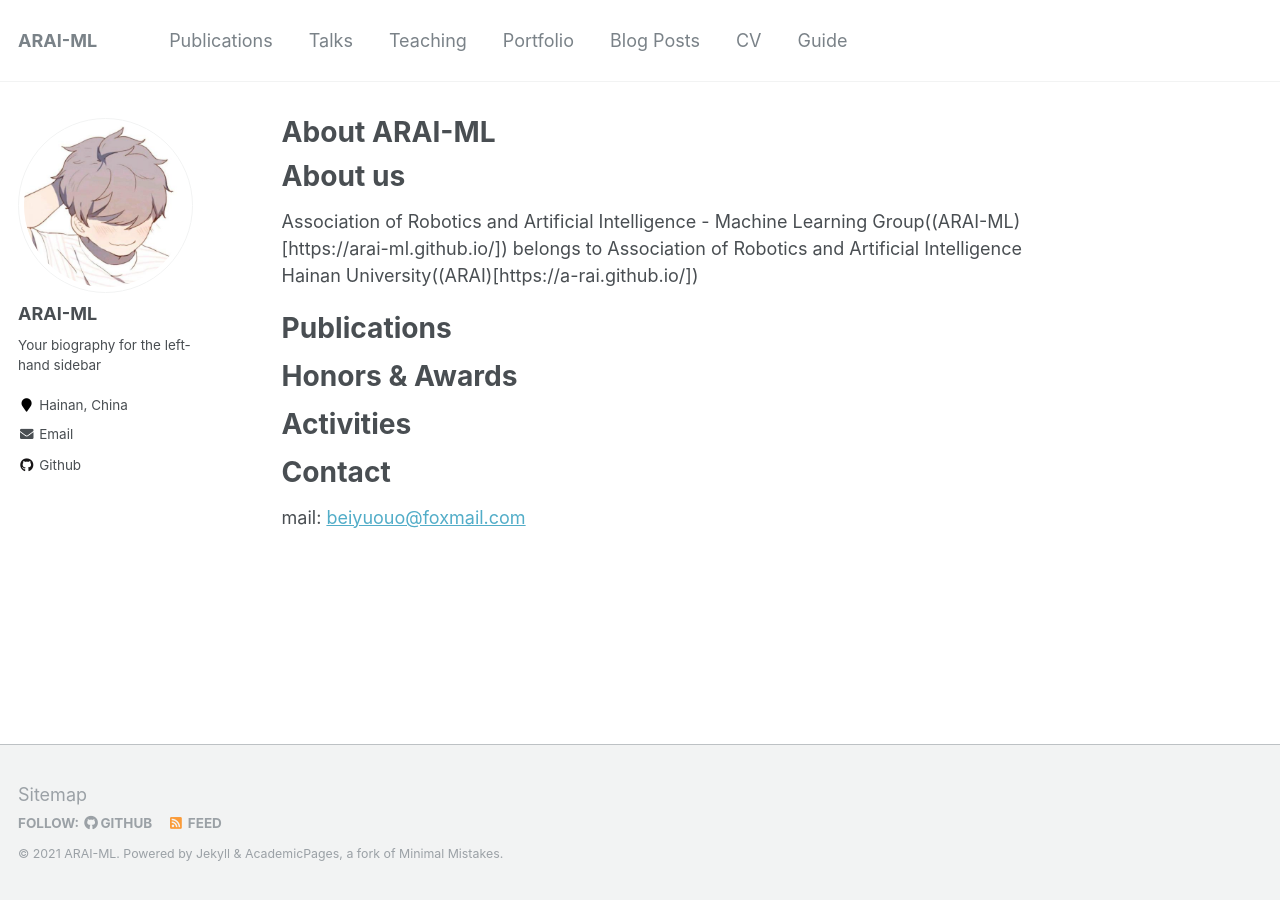
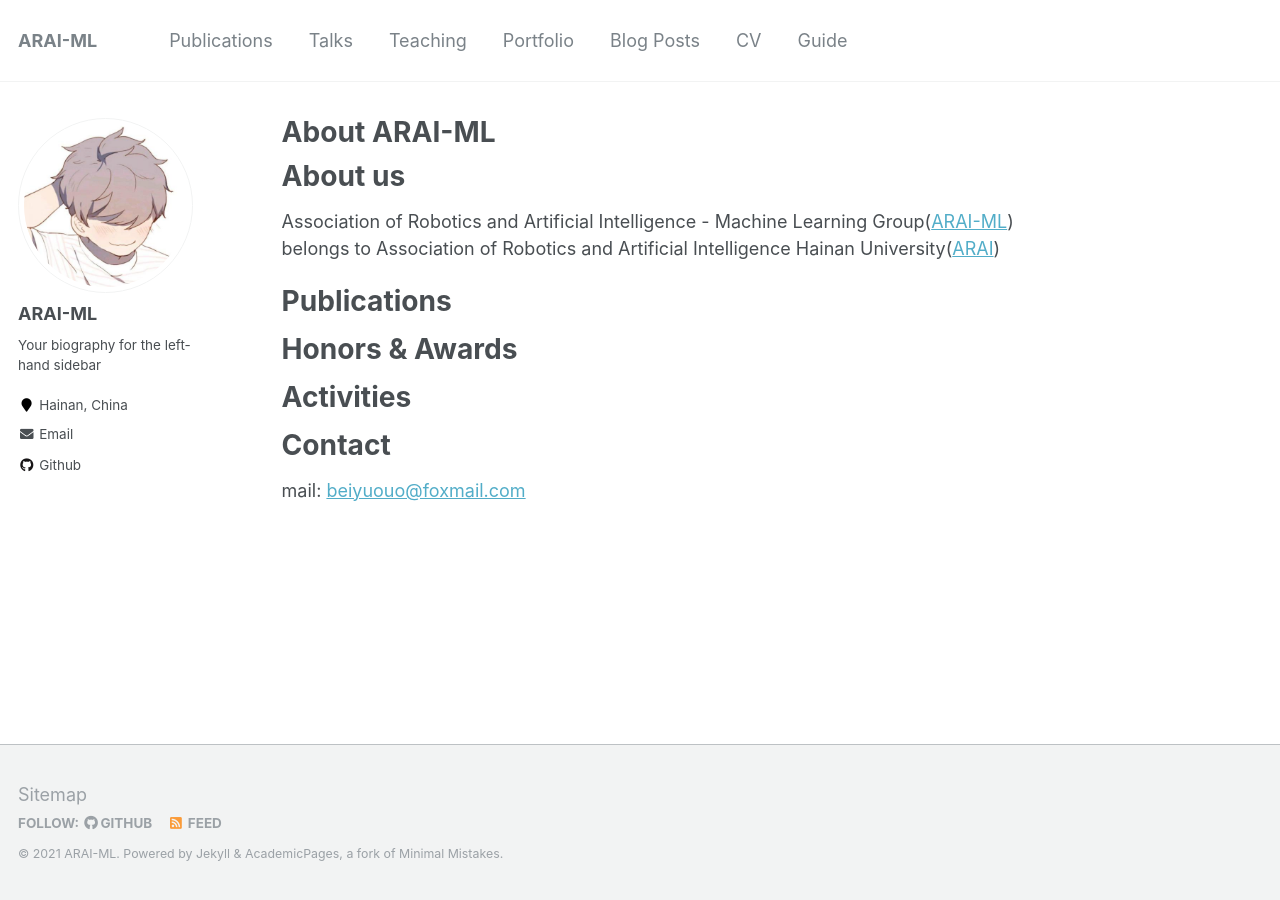
Before and after one commit to ARAI-ML/ARAI-ML.github.io, a Jekyll site: the page built from _pages/about.md, in a window 1280 px wide. Built offline with Jekyll 4.4.1, drawn with Linux system fonts in a browser that asks for light colours.

Commit message:
[UPDATE] update about us

```diff
--- a/_pages/about.md
+++ b/_pages/about.md
@@ -10,7 +10,7 @@ redirect_from:
 
 # About us
 
-Association of Robotics and Artificial Intelligence - Machine Learning Group((ARAI-ML)[https://arai-ml.github.io/]) belongs to Association of Robotics and Artificial Intelligence Hainan University((ARAI)[https://a-rai.github.io/])
+Association of Robotics and Artificial Intelligence - Machine Learning Group([ARAI-ML](https://arai-ml.github.io/)) belongs to Association of Robotics and Artificial Intelligence Hainan University([ARAI](https://a-rai.github.io/))
 
 # Publications
 
```
